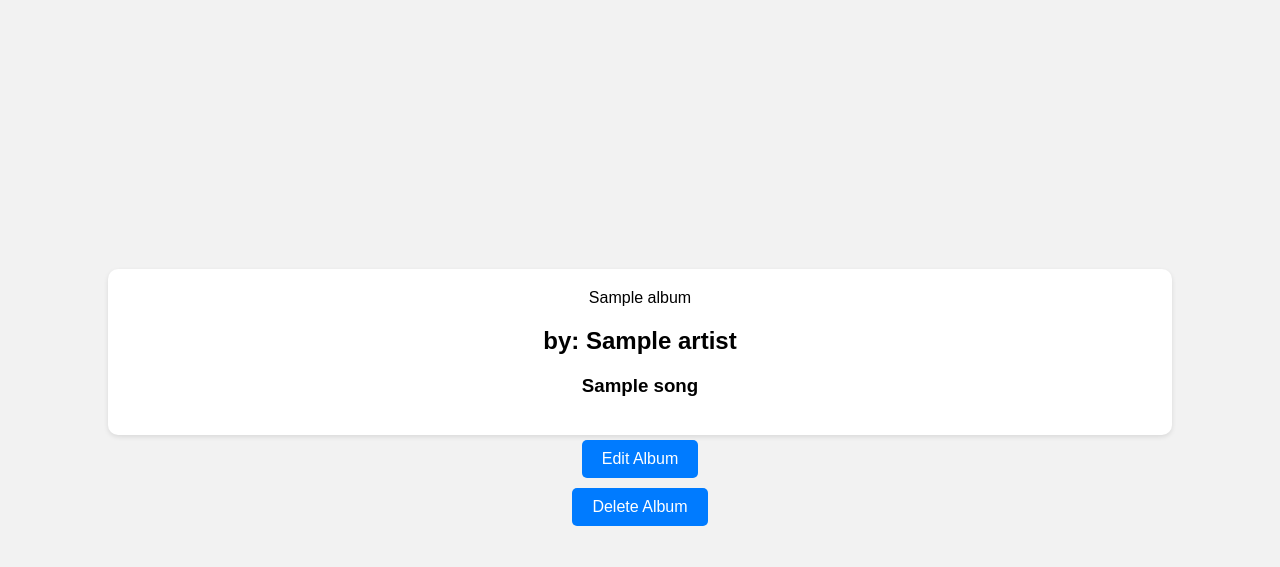
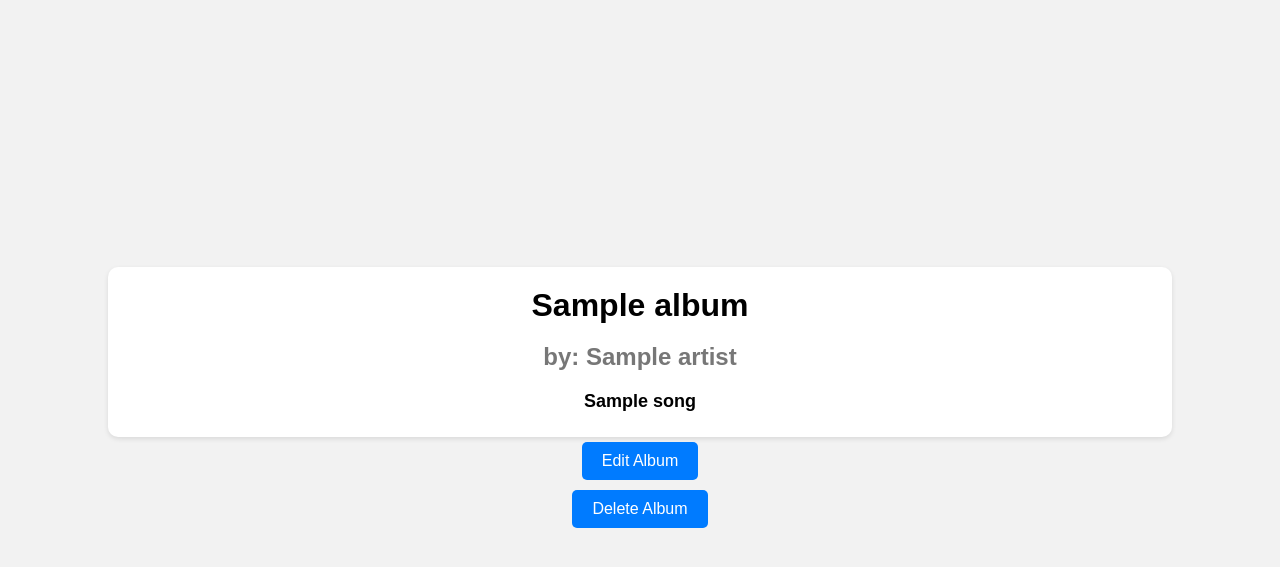
Before and after one commit to Momentum-Team-19/django-music-duffing09, a Django app: template django_music/templates/album_detail.html in a window 1280 px wide. Shown: the top 567 px of the page. Run offline with Django 4.2, Linux system fonts and the light colour scheme; the template is opened without the code that fills it: most values are stand-ins (such as "Sample title", 1, 10 or a date in 2020); data that the repository does not hold is empty.

Commit message:
styled album edit

```diff
--- a/django_music/templates/album_detail.html
+++ b/django_music/templates/album_detail.html
@@ -20,7 +20,7 @@
     <title>Document</title>
 </head>
 <body>
-    <div class="container"
+    <div class="container">
         <h1>{{ album.title }}</h1>
         <h2>by: {{ album.artist }}</h2>
         {% for song in album.songs.all %}
--- a/static/css/django_music.css
+++ b/static/css/django_music.css
@@ -85,6 +85,17 @@ body {
     font-size: 16px;
 }
 
+h2 {
+    font-size: 24px;
+    color: #777;
+    margin-bottom: 20px;
+}
+
+h3 {
+    font-size: 18px;
+    margin-bottom: 5px;
+}
+
 .album-form .save {
         background-color: #007bff;
         color: white;
```
Also changed, not shown: django_music/templates/album_edit.html (+12 -2 lines).
